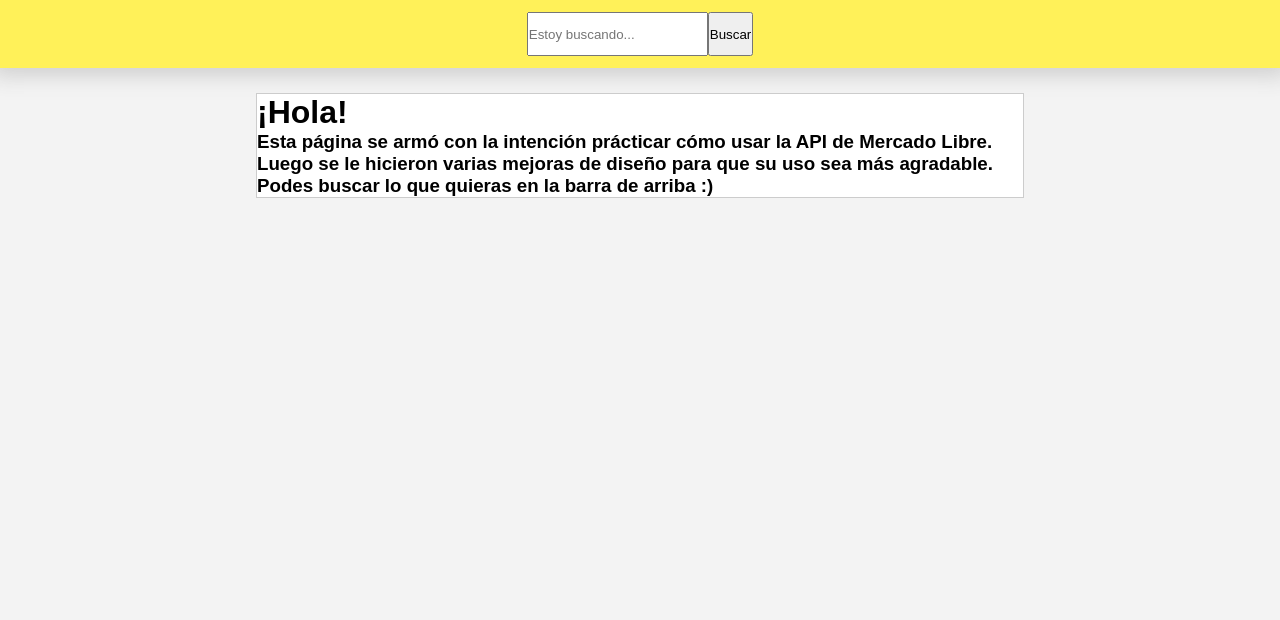
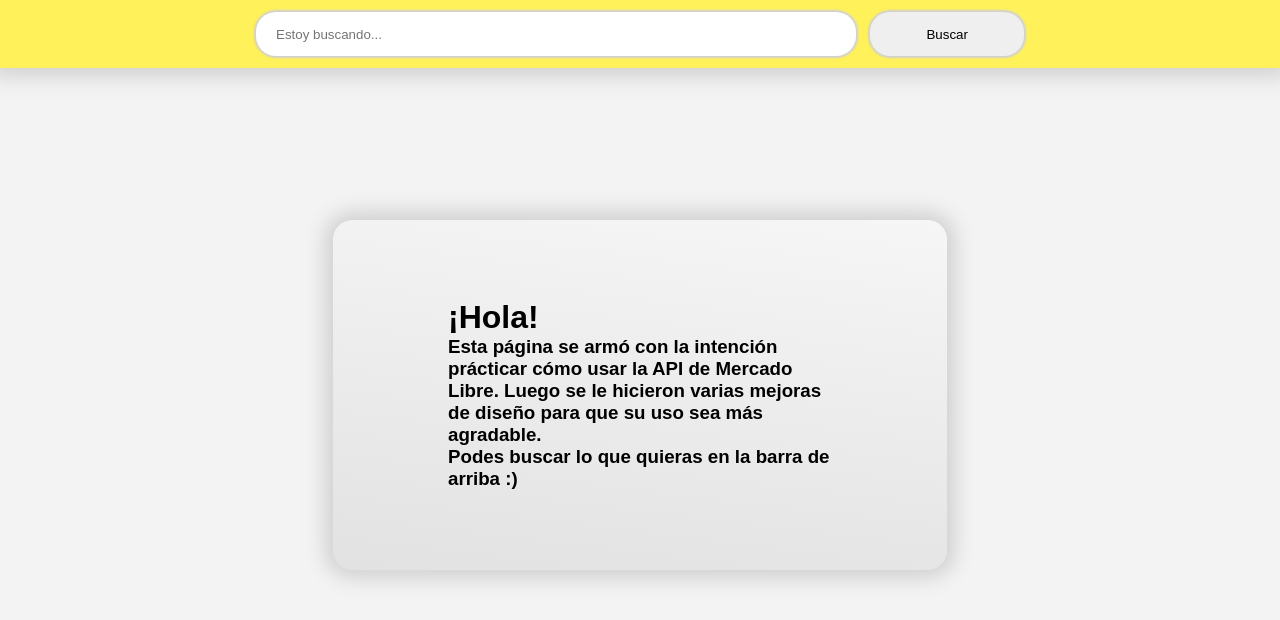
Before and after one commit to ghiglionemag/meli-api-2.0, a plain HTML site: page index.html in a window 1280 px wide. Drawn offline with Linux system fonts and the light colour scheme.

Commit message:
Cambios en el front, más que nada el header y el cartel del home

```diff
--- a/index.css
+++ b/index.css
@@ -22,33 +22,61 @@
   width: 100%;
   display: flex;
   justify-content: center;
-
   padding: 12px 0px;
 }
-.search-form__input {
+.form-content{
+  display: flex;
+  flex-direction: row;
+  justify-content: space-between;
+  width: 60%;
+}
+.search__input {
+  flex-grow: 1;
   height: 44px;
   margin-right: 14px;
-  flex-grow: 1;
+  width: 40%;
+  padding: 20px;
 }
-.search-form__button {
-  background-color: white;
+.search__button {
+  width: 20%;
+
   height: 44px;
 }
-
+.search__input,
+.search__button{
+  border-radius: 20px;
+  border-style: none;
+  box-shadow: 0 0 2px 2px #d0d0d0;
+}
 main {
   display: flex;
   flex-direction: column;
   align-items: center;
+  height: 91vh;
+  justify-content: space-around;
 }
-
 main .list {
   width: 100%;
   max-width: 768px;
-  background-color: #fff;
-  border: 1px solid #ccc;
+  /* background-color: #fff;
+  border: 1px solid #ccc; */
   margin-top: 25px;
 }
-
+.home-content {
+  display: flex;
+  flex-direction: column;
+  justify-content: center;
+  height: 350px;
+  padding: 15% 15%;
+  margin: 10%;
+  background: linear-gradient(
+    187deg,
+    rgba(246, 246, 246, 1) 0%,
+    rgba(159, 156, 159, 0.19681375968356096) 100%
+  );
+  border-radius: 20px;
+  box-shadow: 0 0 20px 8px #d0d0d0;
+}
 main .list .item {
   padding: 15px;
   border-bottom: 1px solid #ccc;
--- a/index.html
+++ b/index.html
@@ -10,6 +10,7 @@
   <body>
     <header>
       <form class="search-form">
+        <div class="form-content">
         <input
           type="text"
           name="buscar"
@@ -17,6 +18,7 @@
           class="search__input"
         />
         <button class="search__button">Buscar</button>
+      </div>
       </form>
     </header>
     <main>
```
